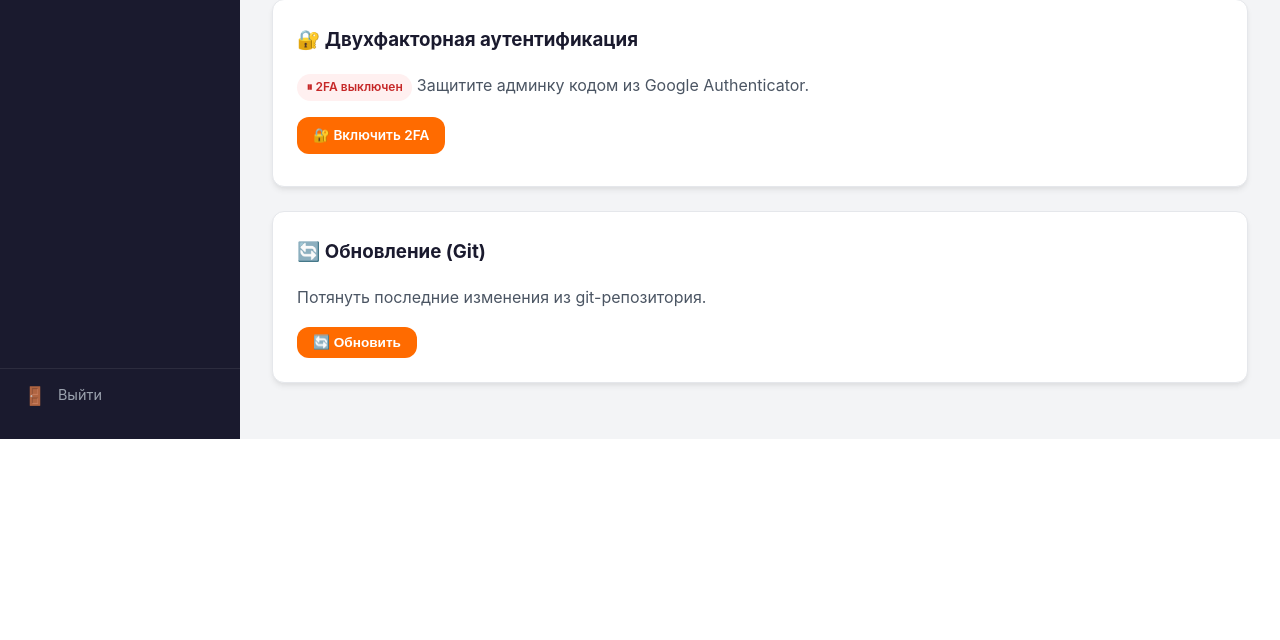
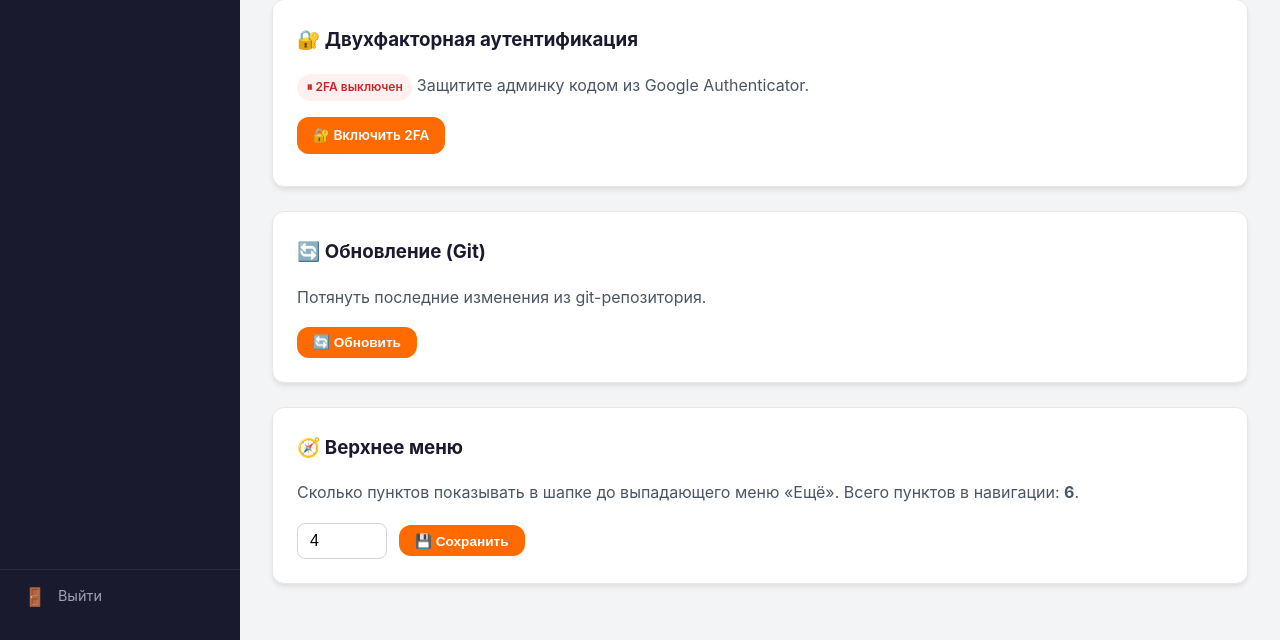
Before and after one commit to bi333on/cms-site-xkeen, a Flask app: page /admin/dashboard/ in a window 1280 px wide. Shown: the part 553-1193 px from the top of the page. Before the commit the page ends 992 px from the top, so only its background shows below. Run offline with Flask 3, Linux system fonts and the light colour scheme; the visitor is signed in with stand-in values (Sample User, id 1); data comes from the database, SQL or seed files in the repository; data that the repository does not hold is empty.

Commit message:
Админка: настройка количества пунктов в шапке до выпадающего меню

```diff
--- a/app.py
+++ b/app.py
@@ -30,7 +30,7 @@ from sqlalchemy import func
 from config import config
 import seo_ld
 import seo_pages
-from models import db, User, AdminUser, Page, CmsModule, EditorBlock, VisitStat, SiteMessage, GeneratedConfig
+from models import db, User, AdminUser, Page, CmsModule, EditorBlock, VisitStat, SiteMessage, GeneratedConfig, Setting
 from modules import module_registry, BaseModule
 
 # ---------------------------------------------------------------------------
@@ -116,15 +116,49 @@ def _get_nav_items():
 # URL главных пунктов, которые всегда видны в шапке (остальное — в «Ещё»)
 PRIMARY_NAV_URLS = ("/", "/models/", "/setup/", "/faq/")
 
+# Ключ настройки: сколько пунктов показывать в шапке до «Ещё»
+NAV_VISIBLE_COUNT_KEY = "nav_visible_count"
+NAV_VISIBLE_COUNT_DEFAULT = 4
+
+
+def _get_setting(key: str, default: str = "") -> str:
+    """Возвращает значение настройки из БД (или default, если её нет)."""
+    try:
+        row = Setting.query.filter_by(key=key).first()
+        return row.value if row is not None else default
+    except Exception:
+        return default
+
+
+def _set_setting(key: str, value: str) -> None:
+    """Записывает (создаёт или обновляет) настройку в БД."""
+    row = Setting.query.filter_by(key=key).first()
+    if row is None:
+        db.session.add(Setting(key=key, value=value))
+    else:
+        row.value = value
+
+
+def _get_nav_visible_count() -> int:
+    """Сколько пунктов верхнего меню показывать до выпадающего «Ещё»."""
+    try:
+        return max(1, int(_get_setting(NAV_VISIBLE_COUNT_KEY, str(NAV_VISIBLE_COUNT_DEFAULT))))
+    except (TypeError, ValueError):
+        return NAV_VISIBLE_COUNT_DEFAULT
+
 
 def _get_primary_nav_items():
-    """Главные пункты шапки (видимая часть верхнего меню)."""
-    return [i for i in _get_nav_items() if i.get("url") in PRIMARY_NAV_URLS]
+    """Главные пункты шапки: первые N из навигации (по настройке)."""
+    items = _get_nav_items()
+    count = _get_nav_visible_count()
+    return items[:count]
 
 
 def _get_more_nav_items():
     """Пункты выпадающего меню «Ещё» (всё, что не вошло в основную навигацию)."""
-    return [i for i in _get_nav_items() if i.get("url") not in PRIMARY_NAV_URLS]
+    items = _get_nav_items()
+    count = _get_nav_visible_count()
+    return items[count:]
 
 
 def _get_footer_nav_groups():
@@ -870,6 +904,9 @@ def admin_dashboard():
     admin_user = AdminUser.query.filter_by(username=admin_username).first()
     totp_enabled = admin_user.totp_enabled if admin_user else False
 
+    nav_visible_count = _get_nav_visible_count()
+    nav_total_count = len(_get_nav_items())
+
     return render_template(
         "admin/dashboard.html",
         total=total,
@@ -879,7 +916,25 @@ def admin_dashboard():
         modules_count=modules_count,
         visits_count=visits_count,
         totp_enabled=totp_enabled,
+        nav_visible_count=nav_visible_count,
+        nav_total_count=nav_total_count,
     )
+
+
+@app.route("/admin/settings/nav/", methods=["POST"])
+@admin_required
+def admin_save_nav_setting():
+    """Сохраняет количество видимых пунктов верхнего меню."""
+    data = request.get_json(force=True) or {}
+    raw = data.get("nav_visible_count", None)
+    try:
+        count = max(1, min(50, int(raw)))
+    except (TypeError, ValueError):
+        return jsonify({"ok": False, "error": "Введите целое число"}), 400
+
+    _set_setting(NAV_VISIBLE_COUNT_KEY, str(count))
+    db.session.commit()
+    return jsonify({"ok": True, "nav_visible_count": count})
 
 
 @app.route("/admin/update/", methods=["POST"])
--- a/models.py
+++ b/models.py
@@ -148,6 +148,20 @@ class VisitStat(db.Model):
 
 
 # =========================================================================
+# Настройки сайта (key-value)
+# =========================================================================
+class Setting(db.Model):
+    __tablename__ = "settings"
+
+    id = db.Column(db.Integer, primary_key=True)
+    key = db.Column(db.String(64), unique=True, nullable=False, index=True)
+    value = db.Column(db.Text, default="")
+
+    def __repr__(self):
+        return f"<Setting {self.key}={self.value}>"
+
+
+# =========================================================================
 # Site messages (announcements for users)
 # =========================================================================
 class SiteMessage(db.Model):
--- a/templates/admin/dashboard.html
+++ b/templates/admin/dashboard.html
@@ -138,6 +138,20 @@
                     <button class="btn btn-orange btn-sm" id="gitUpdateBtn">🔄 Обновить</button>
                     <pre id="gitUpdateOutput" style="display:none;margin-top:1rem;padding:0.75rem 1rem;background:var(--black);color:#E5E7EB;border-radius:8px;font-size:0.8rem;white-space:pre-wrap;word-break:break-all;max-height:300px;overflow-y:auto;"></pre>
                 </div>
+
+                <div class="admin-card">
+                    <h3>🧭 Верхнее меню</h3>
+                    <p style="color:var(--gray-600);margin-bottom:1rem;">
+                        Сколько пунктов показывать в шапке до выпадающего меню «Ещё».
+                        Всего пунктов в навигации: <strong>{{ nav_total_count }}</strong>.
+                    </p>
+                    <div style="display:flex;align-items:center;gap:0.75rem;flex-wrap:wrap;">
+                        <input type="number" id="navVisibleInput" value="{{ nav_visible_count }}" min="1" max="50"
+                               style="width:90px;padding:0.5rem 0.75rem;border:1px solid var(--gray-300);border-radius:8px;font-size:1rem;">
+                        <button class="btn btn-orange btn-sm" id="saveNavBtn">💾 Сохранить</button>
+                        <span id="navSaveStatus" style="font-size:0.85rem;color:var(--gray-500);"></span>
+                    </div>
+                </div>
             </div>
         </main>
     </div>
@@ -182,6 +196,47 @@
                     btn.disabled = false;
                 });
         });
+
+        document.getElementById('saveNavBtn').addEventListener('click', function() {
+            var input = document.getElementById('navVisibleInput');
+            var status = document.getElementById('navSaveStatus');
+            var value = parseInt(input.value, 10);
+
+            if (isNaN(value) || value < 1 || value > 50) {
+                status.textContent = 'Введите число от 1 до 50';
+                status.style.color = '#C62828';
+                return;
+            }
+
+            var btn = this;
+            btn.disabled = true;
+            btn.textContent = '⏳ Сохранение...';
+            status.textContent = '';
+
+            fetch('/admin/settings/nav/', {
+                method: 'POST',
+                headers: {'Content-Type': 'application/json'},
+                body: JSON.stringify({nav_visible_count: value})
+            })
+                .then(function(r) { return r.json(); })
+                .then(function(d) {
+                    if (d.ok) {
+                        status.textContent = '✅ Сохранено: ' + d.nav_visible_count + ' пункт(ов) в шапке';
+                        status.style.color = '#2E7D32';
+                    } else {
+                        status.textContent = '❌ ' + (d.error || 'Ошибка');
+                        status.style.color = '#C62828';
+                    }
+                    btn.disabled = false;
+                    btn.textContent = '💾 Сохранить';
+                })
+                .catch(function(e) {
+                    status.textContent = 'Ошибка соединения: ' + e.message;
+                    status.style.color = '#C62828';
+                    btn.disabled = false;
+                    btn.textContent = '💾 Сохранить';
+                });
+        });
     </script>
 </body>
 </html>
```
